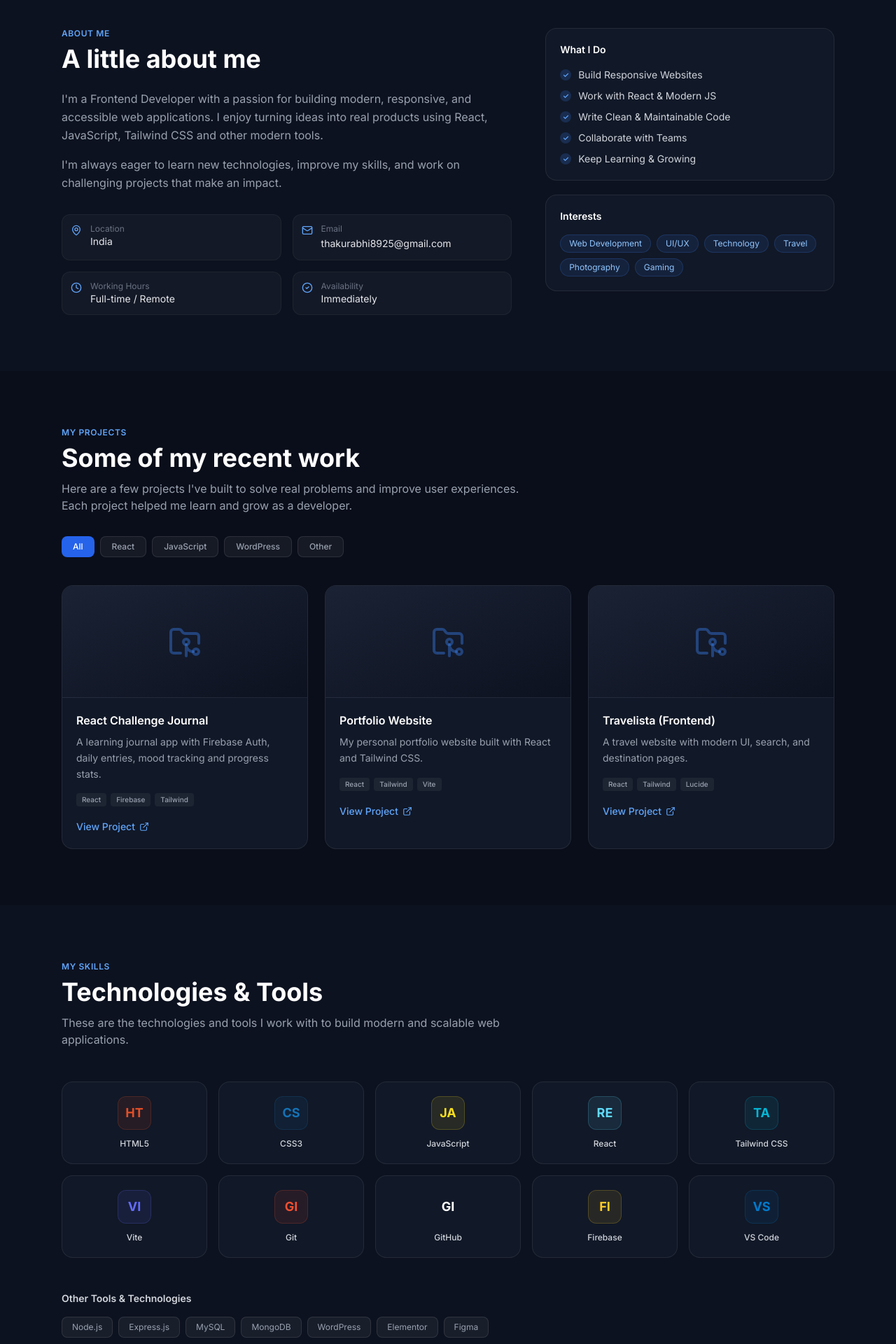
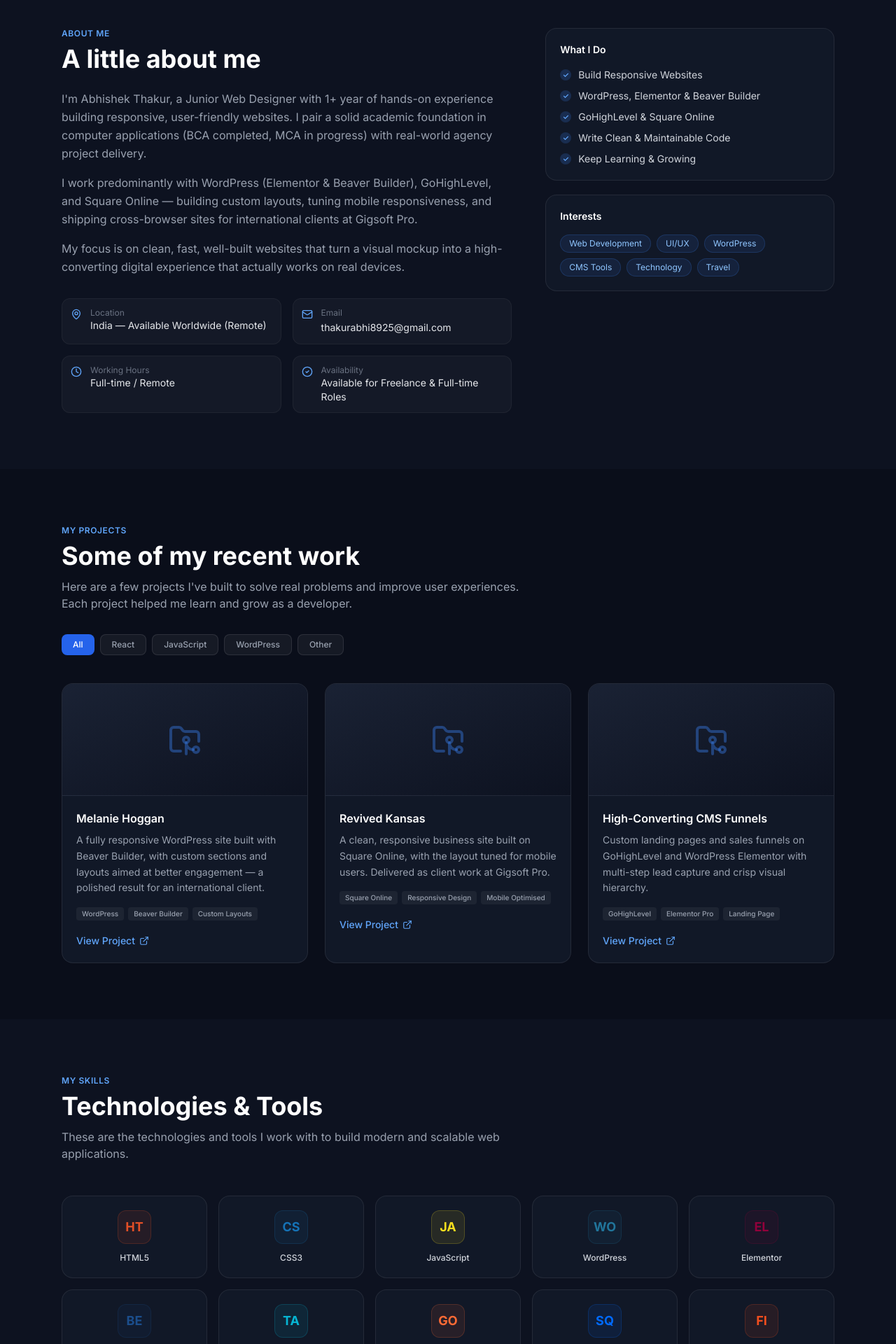
Before and after one commit to abhi-thakur01/portfolio, a React (Vite) app: page / in a window 1280 px wide. Shown: the part 840-2760 px from the top of the page at 70% size. Built offline with nearby package versions, Linux system fonts and the light colour scheme.

Commit message:
Restore real content, blue favicon, CMS for new portfolio structure

```diff
--- a/content/about.json
+++ b/content/about.json
@@ -1,53 +1,16 @@
 {
-  "sectionLabel": "",
-  "heading": "Designing with Purpose,",
-  "headingHighlight": "Building with Passion.",
+  "heading": "A little about me",
   "paragraphs": [
     "I'm Abhishek Thakur, a Junior Web Designer with 1+ year of hands-on experience building responsive, user-friendly websites. I pair a solid academic foundation in computer applications (BCA completed, MCA in progress) with real-world agency project delivery.",
     "I work predominantly with WordPress (Elementor & Beaver Builder), GoHighLevel, and Square Online — building custom layouts, tuning mobile responsiveness, and shipping cross-browser sites for international clients at Gigsoft Pro.",
     "My focus is on clean, fast, well-built websites that turn a visual mockup into a high-converting digital experience that actually works on real devices."
   ],
-  "statusPill": "Open for Client Projects",
-  "responseTime": "Within 24 Hours",
-  "responseNote": "Email & WhatsApp",
-  "languages": [
-    {
-      "label": "English — Professional"
-    },
-    {
-      "label": "Hindi — Native"
-    }
+  "whatIDo": [
+    "Build Responsive Websites",
+    "WordPress, Elementor & Beaver Builder",
+    "GoHighLevel & Square Online",
+    "Write Clean & Maintainable Code",
+    "Keep Learning & Growing"
   ],
-  "traits": [
-    {
-      "icon": "Target",
-      "label": "Conversion-Focused",
-      "desc": "Strategic CTA placement and user flow to drive real inquiries."
-    },
-    {
-      "icon": "Smartphone",
-      "label": "Mobile-First Design",
-      "desc": "Tuned for thumbs, fast loading on 4G/5G mobile devices."
-    },
-    {
-      "icon": "Zap",
-      "label": "Fast & Optimized",
-      "desc": "Under 1.5s load times for optimal search ranking and low bounce rates."
-    },
-    {
-      "icon": "Search",
-      "label": "SEO-Friendly Builds",
-      "desc": "Semantic tags, schema markup, and meta structure built-in."
-    },
-    {
-      "icon": "Palette",
-      "label": "Clean UI/UX",
-      "desc": "Modern typography, consistent spacing, and intuitive hierarchy."
-    },
-    {
-      "icon": "Globe",
-      "label": "No-Code & CMS Mastery",
-      "desc": "Easy for clients to edit without breaking the layout."
-    }
-  ]
+  "interests": ["Web Development", "UI/UX", "WordPress", "CMS Tools", "Technology", "Travel"]
 }
--- /dev/null
+++ b/content/experience.json
@@ -0,0 +1,22 @@
+{
+  "items": [
+    {
+      "period": "2025 – Present",
+      "title": "Junior Web Designer · Gigsoft Pro",
+      "description": "Building responsive sites for international clients across WordPress, GoHighLevel, and Square Online — custom layouts in Elementor and Beaver Builder, mobile responsiveness, cross-browser testing, and ongoing maintenance.",
+      "tags": ["WordPress", "Elementor", "GoHighLevel", "Square Online"]
+    },
+    {
+      "period": "2023 – 2025",
+      "title": "WordPress & CMS Projects (Freelance / Learning)",
+      "description": "Developed and customized WordPress websites using Elementor, Beaver Builder and related tools. Focused on responsive layouts, clean structure, and client-ready delivery.",
+      "tags": ["WordPress", "Elementor", "Beaver Builder"]
+    },
+    {
+      "period": "2020 – 2025",
+      "title": "BCA & MCA · Computer Applications",
+      "description": "Bachelor of Computer Applications completed (2020–2023). Master of Computer Applications in progress (2023–2025). Strong foundation in programming and web technologies.",
+      "tags": ["BCA", "MCA", "CS Fundamentals"]
+    }
+  ]
+}
--- a/content/nav.json
+++ b/content/nav.json
@@ -1,10 +1,10 @@
 {
   "links": [
+    { "href": "#home", "label": "Home" },
     { "href": "#about", "label": "About" },
+    { "href": "#projects", "label": "Projects" },
     { "href": "#skills", "label": "Skills" },
-    { "href": "#services", "label": "Services" },
-    { "href": "#work", "label": "Work" },
-    { "href": "#process", "label": "Process" },
+    { "href": "#experience", "label": "Experience" },
     { "href": "#contact", "label": "Contact" }
   ]
 }
--- a/content/personal.json
+++ b/content/personal.json
@@ -1,38 +1,20 @@
 {
   "name": "Abhishek Thakur",
-  "shortName": "Abhishek",
-  "monogram": "AT",
-  "roleTitle": "Junior Web Designer & WordPress / CMS Specialist",
-  "tagline": "Building high-converting, mobile-perfect websites that blend visual polish with reliable CMS engineering.",
-  "primaryEmail": "thakurabhi8925@gmail.com",
-  "contactEmail": "thakurabhi8925@gmail.com",
+  "role": "Junior Web Designer & WordPress / CMS Specialist",
+  "bio": "I build fast, pixel-perfect, and mobile-friendly websites with WordPress, Elementor, Beaver Builder, GoHighLevel, and clean modern code. Passionate about clean UI and continuous learning.",
+  "email": "thakurabhi8925@gmail.com",
   "phone": "+91 82192 88267",
   "location": "India — Available Worldwide (Remote)",
-  "timezone": "IST (UTC+5:30)",
+  "workingHours": "Full-time / Remote",
   "availability": "Available for Freelance & Full-time Roles",
-  "experienceYears": "1+",
-  "projectsDelivered": "12+",
-  "toolsMastered": "10+",
-  "clientSatisfaction": "100%",
-  "githubUrl": "https://github.com/abhi-thakur01",
+  "github": "https://github.com/abhi-thakur01",
+  "linkedin": "https://linkedin.com/in/abhi-thakur01",
+  "resumeUrl": "#",
+  "photo": "",
   "agency": {
     "role": "Junior Web Designer",
     "company": "Gigsoft Pro",
     "period": "2025 – Present",
-    "desc": "Building responsive sites for international clients across WordPress, GoHighLevel, and Square Online — custom layouts in Elementor and Beaver Builder, mobile responsiveness, cross-browser testing, and ongoing maintenance."
-  },
-  "education": [
-    {
-      "degree": "BCA",
-      "period": "2020 – 2023",
-      "name": "Bachelor of Computer Applications",
-      "status": "Completed"
-    },
-    {
-      "degree": "MCA",
-      "period": "2023 – 2025",
-      "name": "Master of Computer Applications",
-      "status": "Pursuing"
-    }
-  ]
+    "desc": "Building responsive sites for international clients across WordPress, GoHighLevel, and Square Online."
+  }
 }
--- /dev/null
+++ b/content/projects.json
@@ -0,0 +1,31 @@
+{
+  "items": [
+    {
+      "id": "melanie-hoggan",
+      "title": "Melanie Hoggan",
+      "description": "A fully responsive WordPress site built with Beaver Builder, with custom sections and layouts aimed at better engagement — a polished result for an international client.",
+      "tags": ["WordPress", "Beaver Builder", "Custom Layouts"],
+      "category": "WordPress",
+      "image": "",
+      "link": "https://melaniehoggan.com/"
+    },
+    {
+      "id": "revived-kansas",
+      "title": "Revived Kansas",
+      "description": "A clean, responsive business site built on Square Online, with the layout tuned for mobile users. Delivered as client work at Gigsoft Pro.",
+      "tags": ["Square Online", "Responsive Design", "Mobile Optimised"],
+      "category": "Other",
+      "image": "",
+      "link": "https://www.revivedkansas.info/"
+    },
+    {
+      "id": "gohighlevel-funnels",
+      "title": "High-Converting CMS Funnels",
+      "description": "Custom landing pages and sales funnels on GoHighLevel and WordPress Elementor with multi-step lead capture and crisp visual hierarchy.",
+      "tags": ["GoHighLevel", "Elementor Pro", "Landing Page"],
+      "category": "WordPress",
+      "image": "",
+      "link": "#contact"
+    }
+  ]
+}
--- a/content/skills.json
+++ b/content/skills.json
@@ -1,23 +1,26 @@
 {
-  "skillBars": [
-    { "label": "WordPress & Elementor", "pct": 92, "category": "cms", "desc": "Custom theme customization, dynamic templates, ACF & popups" },
-    { "label": "WordPress & Beaver Builder", "pct": 88, "category": "cms", "desc": "Lightweight modular layouts, custom modules, high performance" },
-    { "label": "Mobile-First Responsive Design", "pct": 96, "category": "frontend", "desc": "Pixel-perfect breakpoints across smartphones, tablets & 4K displays" },
-    { "label": "HTML5 / CSS3 / Tailwind / Bootstrap", "pct": 89, "category": "frontend", "desc": "Semantic clean markup, modern utility styling, smooth CSS animations" },
-    { "label": "GoHighLevel & Square Online", "pct": 84, "category": "cms", "desc": "Sales funnels, e-commerce storefronts, booking pipelines" },
-    { "label": "JavaScript & DOM Interactions", "pct": 68, "category": "frontend", "desc": "Interactive UI widgets, tab filtering, sliders & form handlers" },
-    { "label": "Core Web Vitals & Page Speed", "pct": 90, "category": "performance", "desc": "Image compression, caching setups, LCP/CLS score tuning" },
-    { "label": "Cross-Browser Compatibility", "pct": 92, "category": "performance", "desc": "Flawless rendering on Chrome, Safari, Firefox & Edge" }
+  "skillIcons": [
+    { "name": "HTML5", "color": "#E34F26" },
+    { "name": "CSS3", "color": "#1572B6" },
+    { "name": "JavaScript", "color": "#F7DF1E" },
+    { "name": "WordPress", "color": "#21759B" },
+    { "name": "Elementor", "color": "#92003B" },
+    { "name": "Beaver Builder", "color": "#1B4E8C" },
+    { "name": "Tailwind CSS", "color": "#06B6D4" },
+    { "name": "GoHighLevel", "color": "#FF6B35" },
+    { "name": "Square Online", "color": "#006AFF" },
+    { "name": "Figma", "color": "#F24E1E" }
   ],
-  "tagCloud": [
-    "HTML5", "CSS3", "JavaScript", "Tailwind CSS", "Bootstrap", "WordPress",
-    "Elementor Pro", "Beaver Builder", "GoHighLevel", "Square Online", "Webflow",
-    "Wix Studio", "Squarespace", "Framer", "Figma to Web", "SEO Schema", "Core Web Vitals"
-  ],
-  "toolsRow1": [
-    "WordPress", "Webflow", "Framer", "Wix", "Squarespace", "Kajabi", "GoHighLevel", "Square Online"
-  ],
-  "toolsRow2": [
-    "Elementor Pro", "Beaver Builder", "Bootstrap 5", "Tailwind CSS", "Figma", "VS Code", "PageSpeed Insights", "Google Analytics"
+  "otherTools": [
+    "Bootstrap",
+    "Webflow",
+    "Wix",
+    "Squarespace",
+    "Git",
+    "GitHub",
+    "VS Code",
+    "PageSpeed Insights",
+    "SEO Schema",
+    "Core Web Vitals"
   ]
 }
--- a/src/data/content.js
+++ b/src/data/content.js
@@ -1,116 +1,14 @@
-export const personal = {
-  name: "Abhishek Thakur",
-  role: "Frontend Developer",
-  bio: "I build responsive and user-friendly web applications using modern technologies like React, JavaScript, and Tailwind CSS. Passionate about clean code, great UI and continuous learning.",
-  email: "thakurabhi8925@gmail.com",
-  phone: "+91 82192 88267",
-  location: "India",
-  workingHours: "Full-time / Remote",
-  availability: "Immediately",
-  github: "https://github.com/abhi-thakur01",
-  linkedin: "https://linkedin.com/in/abhi-thakur01",
-  resumeUrl: "#", // add resume PDF path later
-  photo: "", // add /profile.jpg after uploading photo
-};
+import personalJson from "../../content/personal.json";
+import aboutJson from "../../content/about.json";
+import projectsJson from "../../content/projects.json";
+import skillsJson from "../../content/skills.json";
+import experienceJson from "../../content/experience.json";
+import navJson from "../../content/nav.json";
 
-export const navLinks = [
-  { href: "#home", label: "Home" },
-  { href: "#about", label: "About" },
-  { href: "#projects", label: "Projects" },
-  { href: "#skills", label: "Skills" },
-  { href: "#experience", label: "Experience" },
-  { href: "#contact", label: "Contact" },
-];
-
-export const about = {
-  heading: "A little about me",
-  paragraphs: [
-    "I'm a Frontend Developer with a passion for building modern, responsive, and accessible web applications. I enjoy turning ideas into real products using React, JavaScript, Tailwind CSS and other modern tools.",
-    "I'm always eager to learn new technologies, improve my skills, and work on challenging projects that make an impact.",
-  ],
-  whatIDo: [
-    "Build Responsive Websites",
-    "Work with React & Modern JS",
-    "Write Clean & Maintainable Code",
-    "Collaborate with Teams",
-    "Keep Learning & Growing",
-  ],
-  interests: ["Web Development", "UI/UX", "Technology", "Travel", "Photography", "Gaming"],
-};
-
-export const projects = [
-  {
-    id: "react-challenge-journal",
-    title: "React Challenge Journal",
-    description: "A learning journal app with Firebase Auth, daily entries, mood tracking and progress stats.",
-    tags: ["React", "Firebase", "Tailwind"],
-    category: "React",
-    image: "",
-    link: "#",
-  },
-  {
-    id: "portfolio-website",
-    title: "Portfolio Website",
-    description: "My personal portfolio website built with React and Tailwind CSS.",
-    tags: ["React", "Tailwind", "Vite"],
-    category: "React",
-    image: "",
-    link: "#",
-  },
-  {
-    id: "travelista",
-    title: "Travelista (Frontend)",
-    description: "A travel website with modern UI, search, and destination pages.",
-    tags: ["React", "Tailwind", "Lucide"],
-    category: "React",
-    image: "",
-    link: "#",
-  },
-];
-
-export const skillIcons = [
-  { name: "HTML5", color: "#E34F26" },
-  { name: "CSS3", color: "#1572B6" },
-  { name: "JavaScript", color: "#F7DF1E" },
-  { name: "React", color: "#61DAFB" },
-  { name: "Tailwind CSS", color: "#06B6D4" },
-  { name: "Vite", color: "#646CFF" },
-  { name: "Git", color: "#F05032" },
-  { name: "GitHub", color: "#fff" },
-  { name: "Firebase", color: "#FFCA28" },
-  { name: "VS Code", color: "#007ACC" },
-];
-
-export const otherTools = [
-  "Node.js",
-  "Express.js",
-  "MySQL",
-  "MongoDB",
-  "WordPress",
-  "Elementor",
-  "Figma",
-];
-
-export const experience = [
-  {
-    period: "2024 – Present",
-    title: "Frontend Developer (Remote)",
-    description:
-      "Worked on multiple client projects, building responsive and interactive web applications using React, Tailwind CSS and modern JavaScript.",
-    tags: ["React", "Tailwind", "JavaScript"],
-  },
-  {
-    period: "2023 – 2024",
-    title: "WordPress Developer (Freelance)",
-    description:
-      "Developed and customized WordPress websites using Elementor, WooCommerce and custom themes for small businesses.",
-    tags: ["WordPress", "Elementor", "WooCommerce"],
-  },
-  {
-    period: "2022 – 2023",
-    title: "Front End Learner",
-    description:
-      "Built small projects, focused on learning core concepts of JavaScript, React and modern web development.",
-    tags: ["HTML", "CSS", "JavaScript"],
-  },
-];
+export const personal = personalJson;
+export const about = aboutJson;
+export const projects = projectsJson.items;
+export const skillIcons = skillsJson.skillIcons;
+export const otherTools = skillsJson.otherTools;
+export const experience = experienceJson.items;
+export const navLinks = navJson.links;
```
Also changed, not shown: public/favicon.svg.
